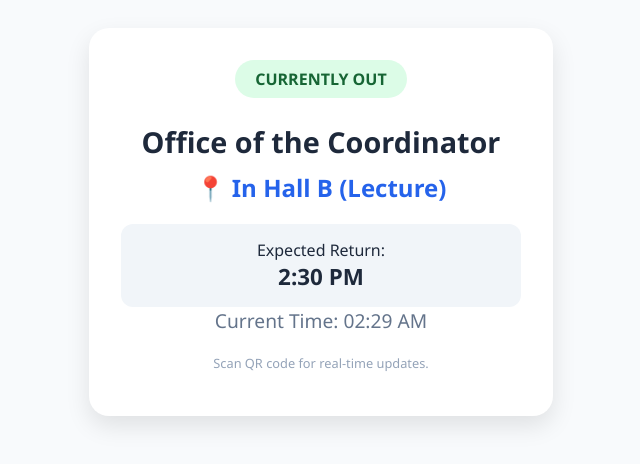
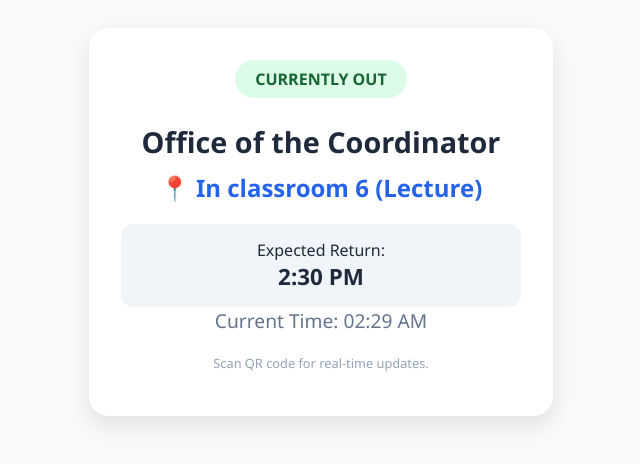
Before and after one commit to ameenalfiza-nu/office, a plain HTML site: page index.html in a window 1280 px wide. Shown: the part 198-662 px from the top of the page, without its empty margins (319-959 px from the left). Drawn offline with Linux system fonts and the light colour scheme.

Commit message:
index.html

```diff
--- a/index.html
+++ b/index.html
@@ -53,7 +53,7 @@
         <div class="status-badge" id="badge">CURRENTLY OUT</div>
         <h1>Office of the Coordinator</h1>
 
-        <div class="location">📍 In Hall B (Lecture)</div>
+        <div class="location">📍 In classroom 6 (Lecture)</div>
         <div class="time-box">
             Expected Return:<br>
             <strong id="return-time" style="font-size: 1.4rem;">2:30 PM</strong>
```
